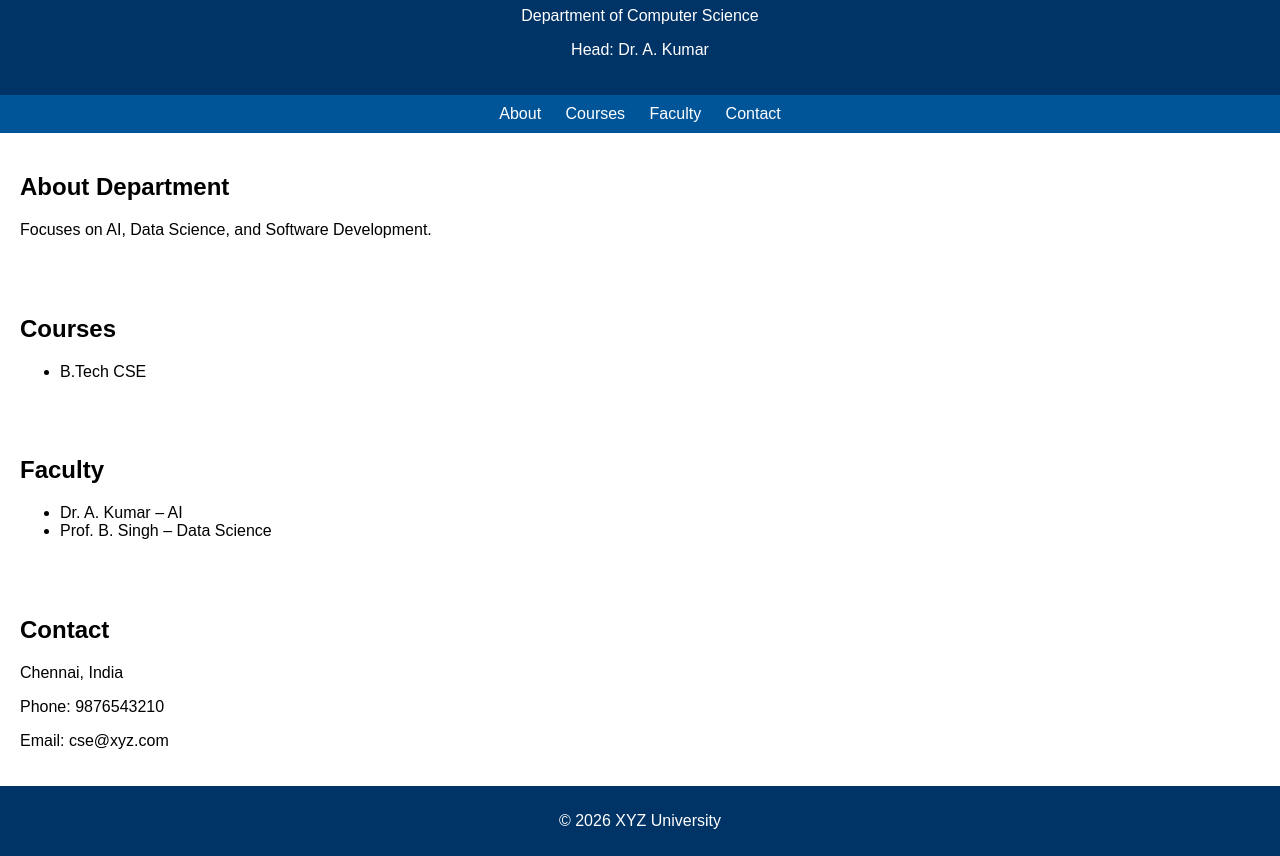
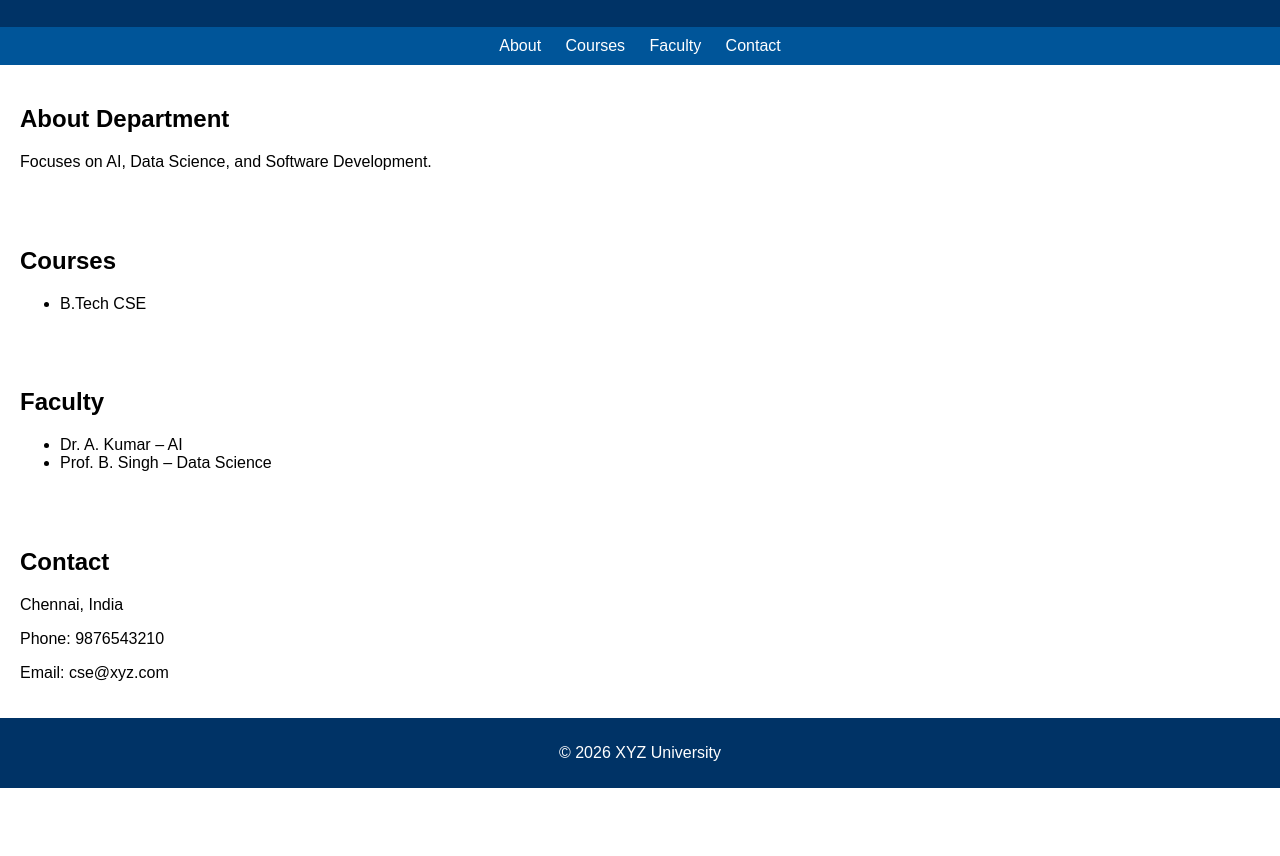
Before and after one commit to vivin-03/fat_exam, a plain HTML site: page index.html in a window 1280 px wide. Shown: the part 93-949 px from the top of the page. After the commit the page ends 881 px from the top, so only its background shows below. Drawn offline with Linux system fonts and the light colour scheme.

Commit message:
initial commit

```diff
--- a/index.html
+++ b/index.html
@@ -16,8 +16,7 @@
 
 <header>
     <h1>XYZ University</h1>
-    <p>Department of Computer Science</p>
-    <p>Head: Dr. A. Kumar</p>
+
 </header>
 
 <nav>
```
